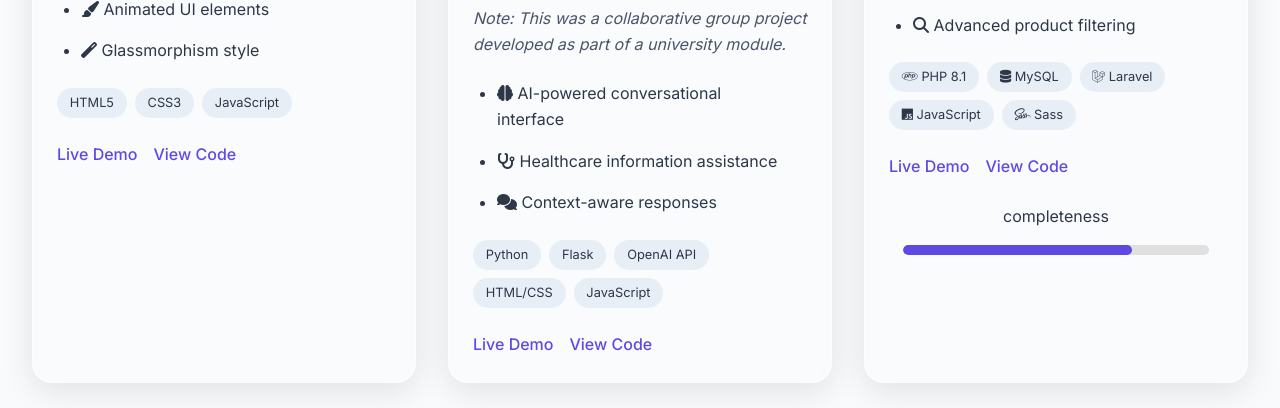
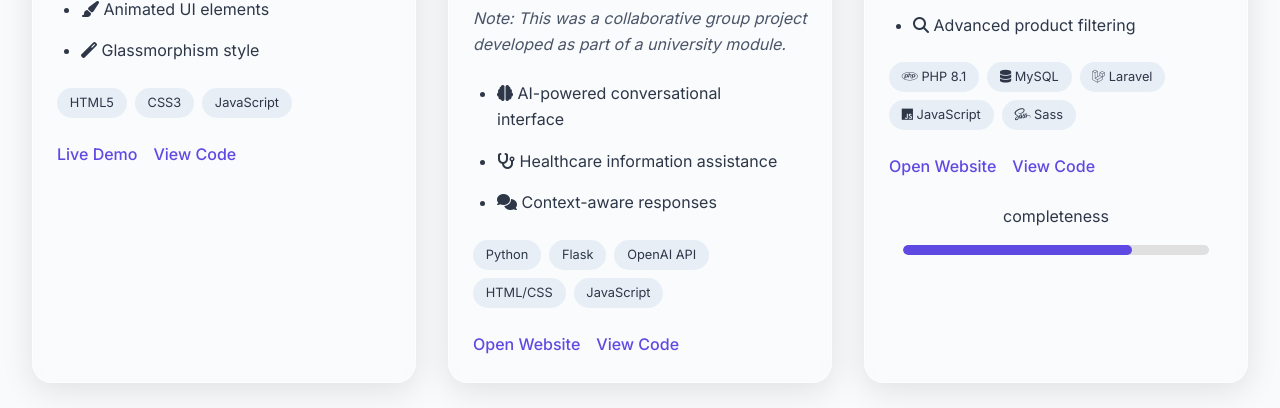
Before and after one commit to Omphii/portfolio-website, a plain HTML site: page index.html in a window 1280 px wide. Shown: the part 2118-2526 px from the top of the page. Drawn offline with Linux system fonts and the light colour scheme.

Commit message:
Update project links to reflect new URLs

```diff
--- a/index.html
+++ b/index.html
@@ -172,7 +172,7 @@
             <span>JavaScript</span>
         </div>
         <div class="project-links">
-            <a href="https://expo.dev/accounts/vitalaichatbot/projects/VitalAiMedical/builds/9fe8a2df-bf67-4069-a05e-2be245f48e47" class="project-link" target="_blank" rel="noopener">Live Demo</a>
+            <a href="https://expo.dev/accounts/vitalaichatbot/projects/VitalAiMedical/builds/9fe8a2df-bf67-4069-a05e-2be245f48e47" class="project-link" target="_blank" rel="noopener">Open Website</a>
             <a href="https://github.com/Colverdang/VitalAI-App" target="_blank" class="project-link" rel="noopener">View Code</a>
         </div>
     </div>
@@ -205,8 +205,8 @@
                             <span><i class="fab fa-sass"></i> Sass</span>
                         </div>
                         <div class="project-links">
-                            <a href="https://omphii.github.io/C2C_e-commerce_Platform" class="project-link" target="_blank" rel="noopener">Live Demo</a>
-                            <a href="https://github.com/Omphii/C2C_e-commerce_Platform" target="_blank" class="project-link" rel="noopener">View Code</a>
+                            <a href="https://peercart.page.gd/" class="project-link" target="_blank" rel="noopener">Open Website</a>
+                            <a href="https://github.com/Omphii/PeerCart" target="_blank" class="project-link" rel="noopener">View Code</a>
                         </div>
                     </div>
 
```
